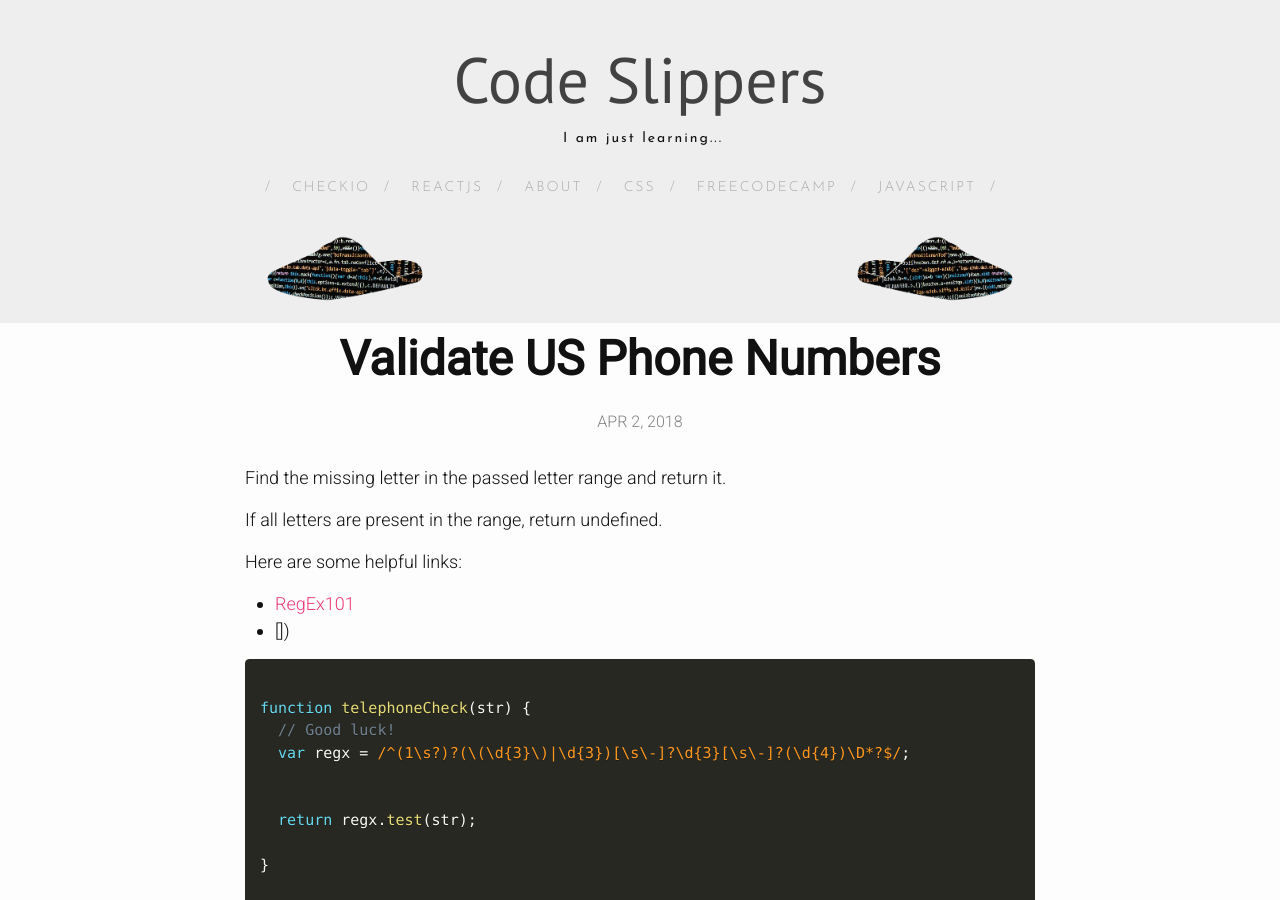
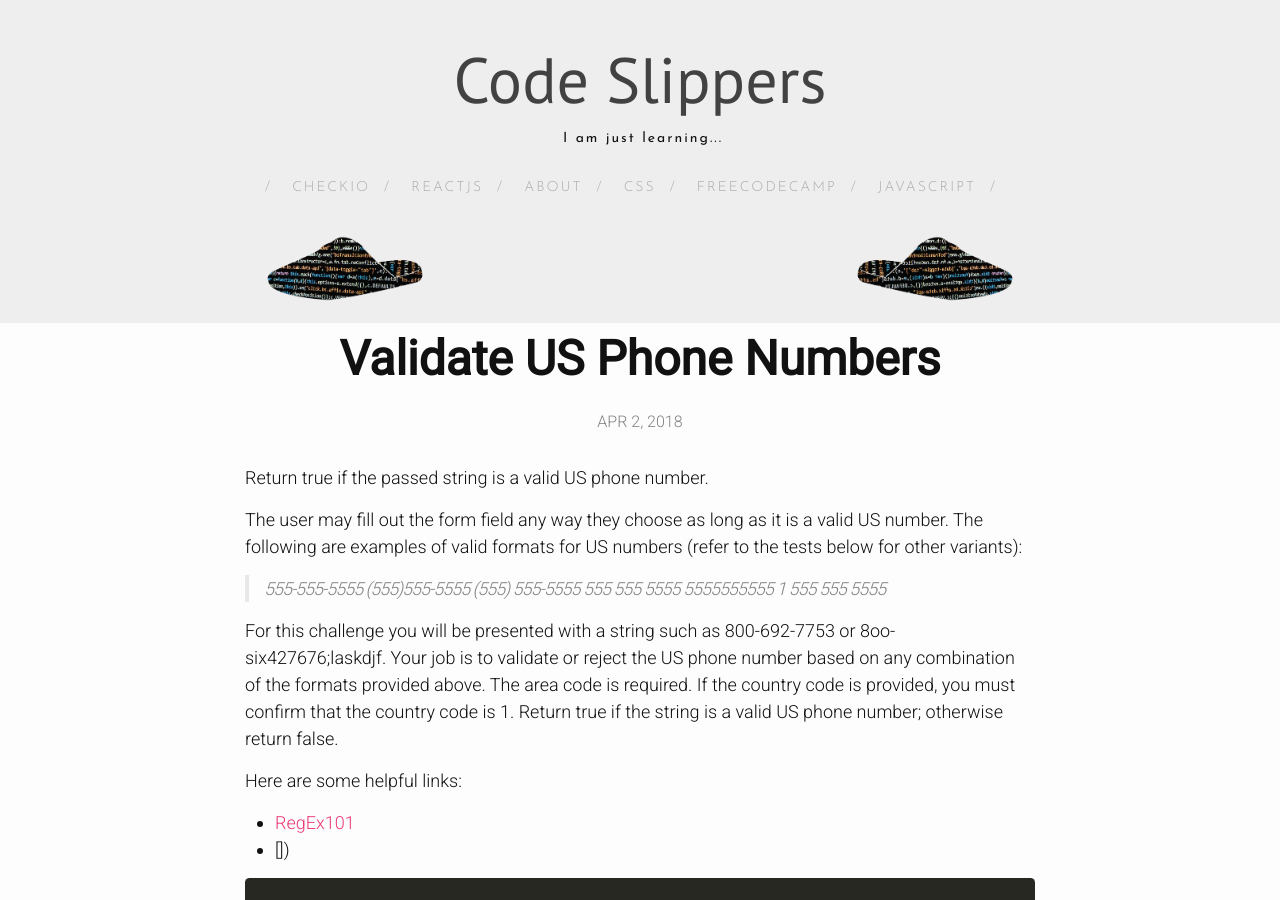
Before and after one commit to dumpofmemory/dumpofmemory.github.io, a Jekyll site: the page built from _posts/2018-04-02-validate-us-phonenumbers.md, in a window 1280 px wide and 900 px high. Built offline with Jekyll 4.4.1, drawn with Linux system fonts in a browser that asks for light colours; nearby versions of some CDN libraries.

Commit message:
validator post edit

```diff
--- a/_posts/2018-04-02-validate-us-phonenumbers.md
+++ b/_posts/2018-04-02-validate-us-phonenumbers.md
@@ -3,9 +3,18 @@ layout: post
 title: Validate US Phone Numbers
 categories: freeCodeCamp
 ---
-Find the missing letter in the passed letter range and return it.
+Return true if the passed string is a valid US phone number.
 
-If all letters are present in the range, return undefined.
+The user may fill out the form field any way they choose as long as it is a valid US number. The following are examples of valid formats for US numbers (refer to the tests below for other variants):
+
+> 555-555-5555
+> (555)555-5555
+> (555) 555-5555
+> 555 555 5555
+> 5555555555
+> 1 555 555 5555
+
+For this challenge you will be presented with a string such as 800-692-7753 or 8oo-six427676;laskdjf. Your job is to validate or reject the US phone number based on any combination of the formats provided above. The area code is required. If the country code is provided, you must confirm that the country code is 1. Return true if the string is a valid US phone number; otherwise return false.
 
 Here are some helpful links:
 + [RegEx101](https://regex101.com/#javascript)
```
